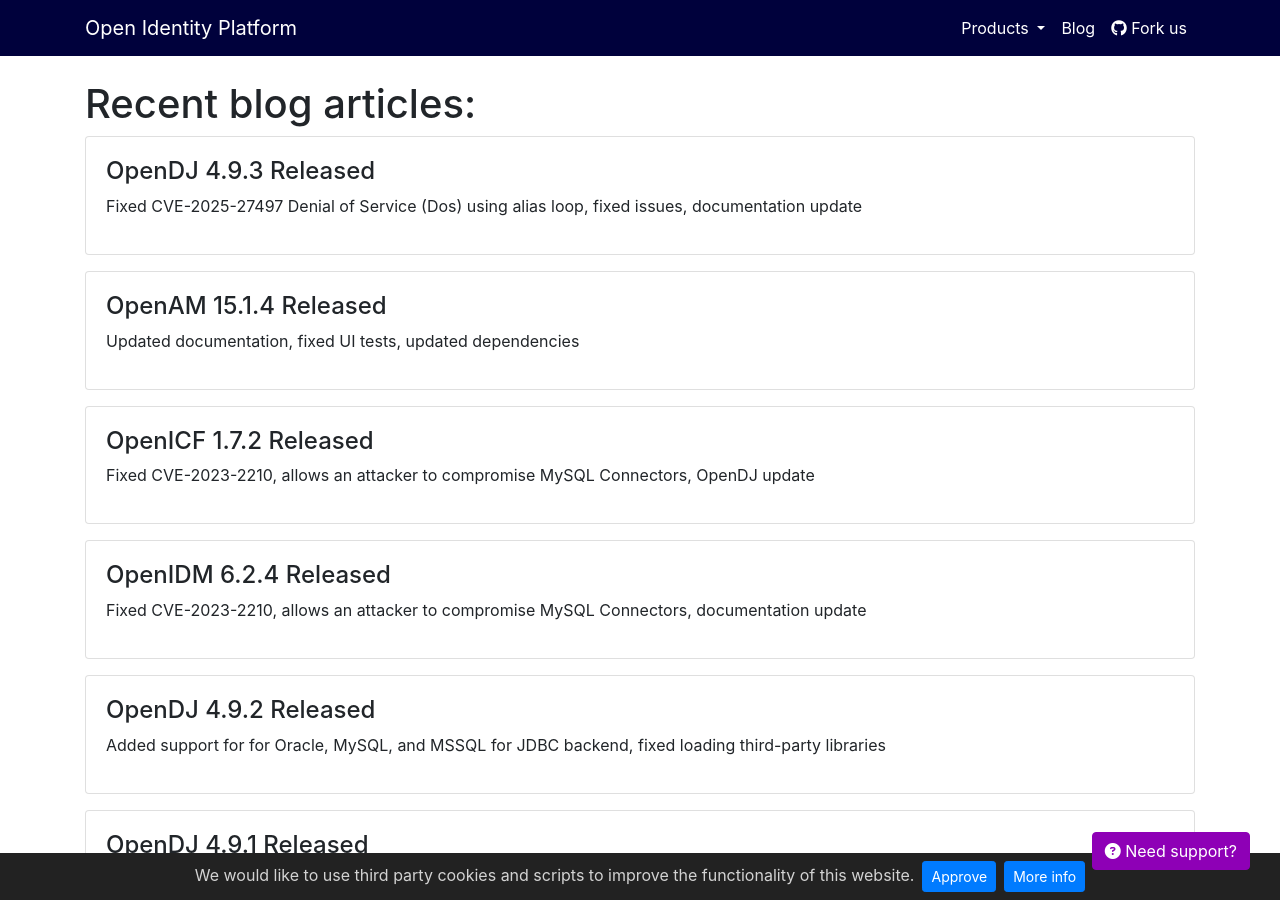
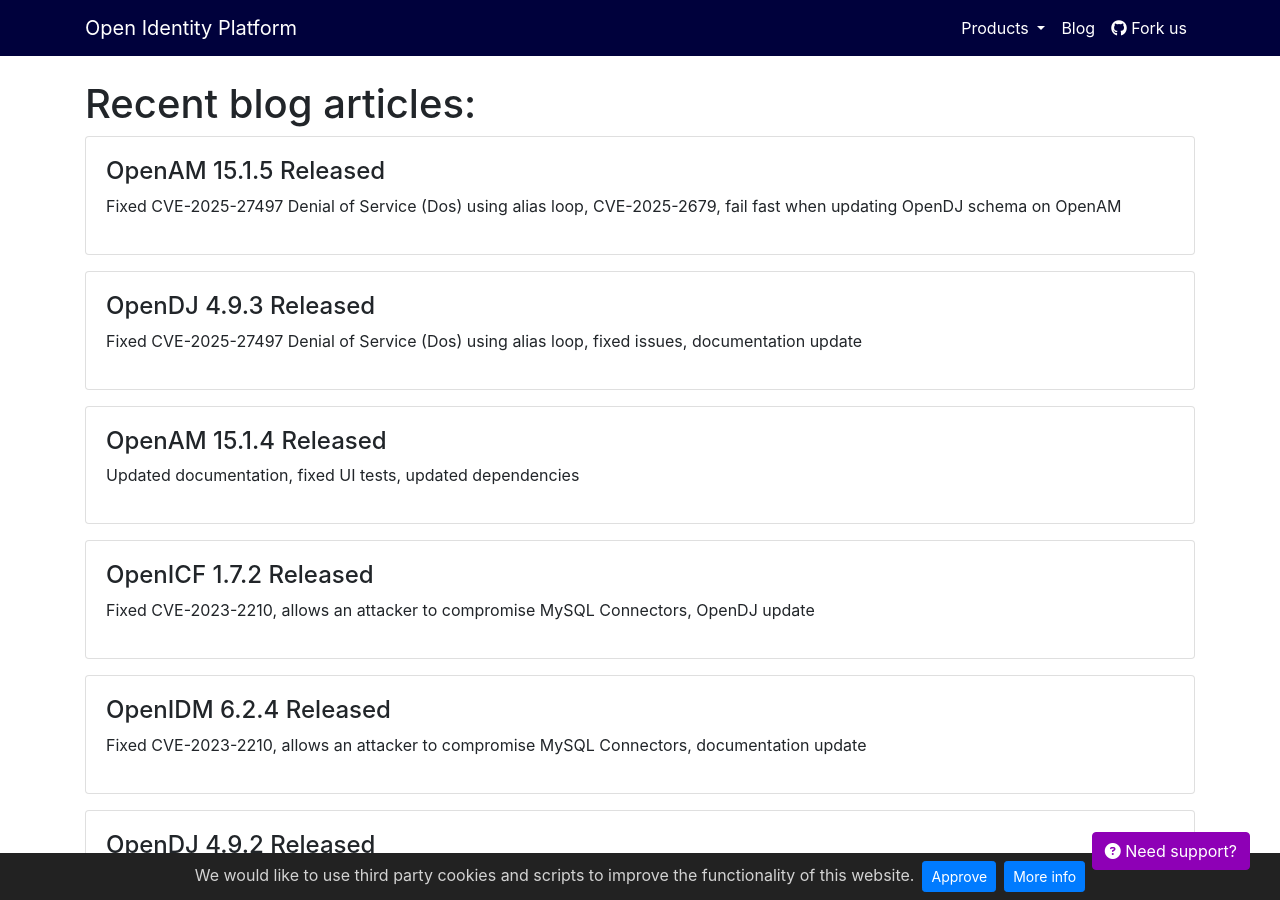
Before and after one commit to OpenIdentityPlatform/OpenIdentityPlatform.org, a Jekyll site: the page built from blog/index.html, in a window 1280 px wide and 900 px high. Built offline with Jekyll 4.4.1, drawn with Linux system fonts in a browser that asks for light colours; nearby versions of some CDN libraries.

Commit message:
OpenAM 15.1.5 Released (#221)

```diff
--- a/_data/blogposts.yml
+++ b/_data/blogposts.yml
@@ -1,3 +1,8 @@
+-
+  title: 'OpenAM 15.1.5 Released'
+  link: '/blog/openam-15-1-5-released'
+  description: 'Fixed CVE-2025-27497 Denial of Service (Dos) using alias loop, CVE-2025-2679, fail fast when updating OpenDJ schema on OpenAM'
+
 -
   title: 'OpenDJ 4.9.3 Released'
   link: '/blog/opendj-4-9-3-released'
--- /dev/null
+++ b/blog/openam-15-1-5-released.md
@@ -0,0 +1,34 @@
+---
+layout: home
+landing-title: "OpenAM 15.1.5 Released"
+landing-title2: "OpenAM 15.1.5 Released"
+description: Open Identity Platform Community just released OpenAM v15.1.5
+keywords: 'OpenAM, Access Management, Authentication, SSO, Single Sign On, Open Identity Platform, Release, Documentation'
+imageurl: 'openam-og.png'
+canonical: https://github.com/OpenIdentityPlatform/OpenAM/releases/tag/15.1.5
+---
+# OpenAM 15.1.5 Released
+
+[Download](https://github.com/OpenIdentityPlatform/OpenAM/releases/tag/15.1.5)
+
+## What's New
+
+* [CVE-2025-27497](https://github.com/advisories/GHSA-93qr-h8pr-4593): Fixed Denial of Service (DoS) issue caused by alias loop in OpenDJ.
+* [CVE-2025-26791](https://github.com/advisories/GHSA-vhxf-7vqr-mrjg): Updated `dompurify` and `swagger-ui` in `/openam-ui/openam-ui-api`.
+* Improved fail-fast behavior when updating the OpenDJ schema during OpenAM setup.
+* Added `RemoteIpValve` to the `server.xml` file in the Docker image.
+* Resolved crash issue with embedded DJ setup.
+* Fixed OAuth2 error occurring when the `Connection: close` header is used.
+
+
+[All changes](https://github.com/OpenIdentityPlatform/OpenAM/compare/15.1.4...15.1.5)
+
+## Thanks for the contributions
+
+<i id="vharseko"><i>1. <a href="https://github.com/vharseko" target="_blank">Valery Kharseko</a></i>
+
+<i id="maximthomas"><i>2. <a href="https://github.com/maximthomas" target="_blank">Maxim Thomas</a></i>
+
+<i id="YinHangCode"><i>3. <a href="https://github.com/YinHangCode" target="_blank">Mr.Yin</a></i>
+
+<i id="AndressRod"><i>4. <a href="https://github.com/AndressRod" target="_blank">AndressRod</a></i>
```
